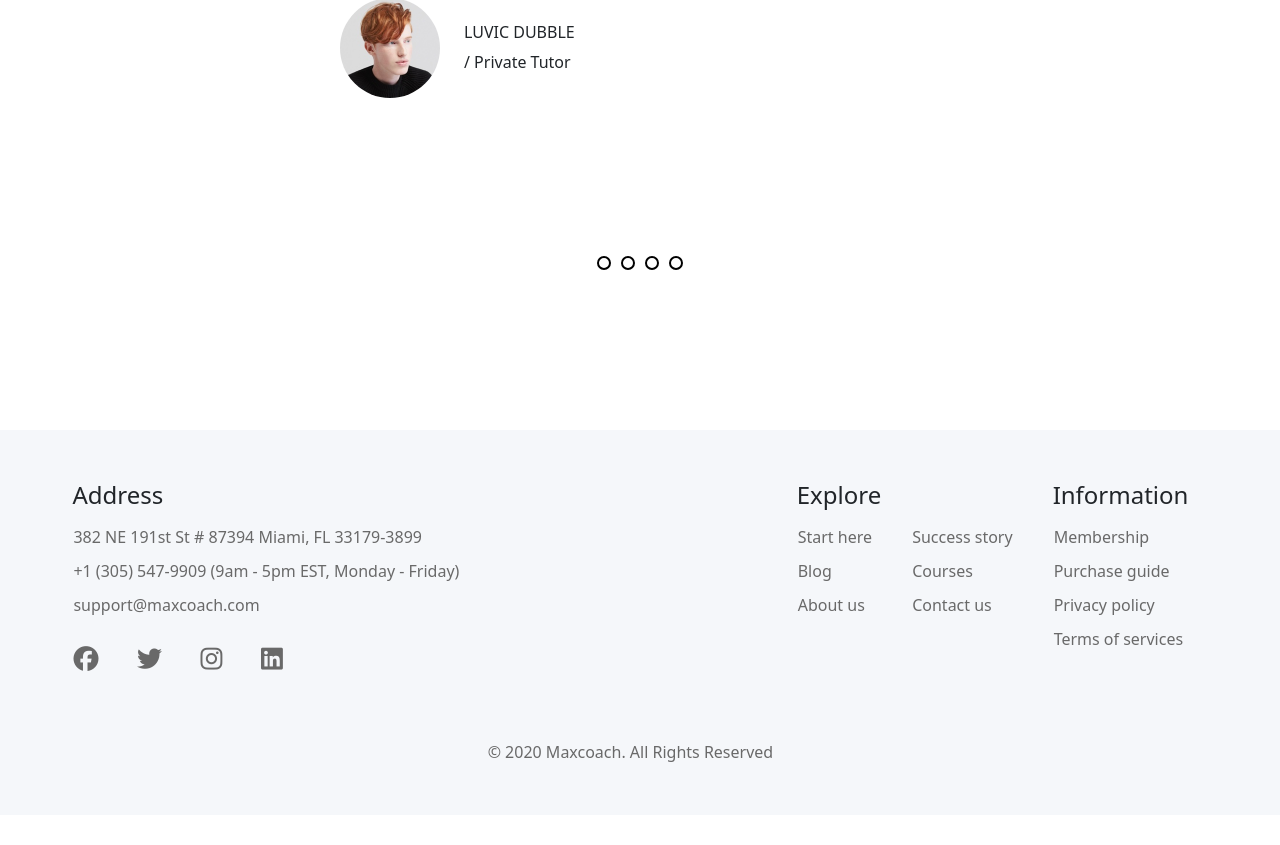
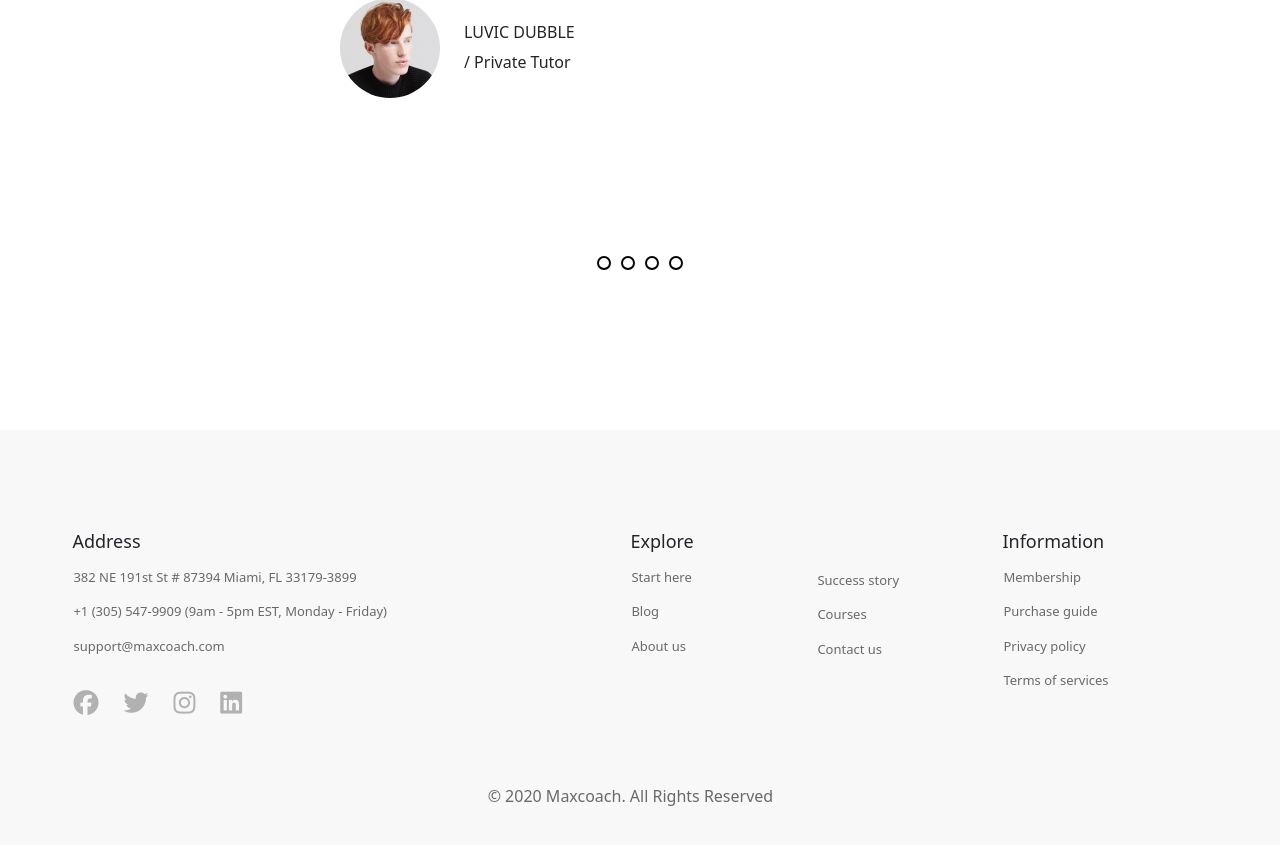
Before and after one commit to saraaffro/proj-html-vuejs, a Vue app: page / in a window 1280 px wide. Shown: the part 3482-4327 px from the top of the page. Before the commit the page ends 4297 px from the top, so only its background shows below. Built offline with nearby package versions, Linux system fonts and the light colour scheme.

Commit message:
fix: footer details

```diff
--- a/src/components/AppFooter.vue
+++ b/src/components/AppFooter.vue
@@ -9,8 +9,8 @@ export default{
     <footer>
         <div id="bg" class="container-fluid-lg">
             <div class="container-xl">
-                <div class="flex">
-                    <div id="lista1">
+                <div class="flex row">
+                    <div id="lista1" class="col-12 col-lg-6">
                         <h4>Address</h4>
                         <ul>
                             <li>382 NE 191st St # 87394 Miami, FL 33179-3899</li>
@@ -25,8 +25,7 @@ export default{
                         </ul>
                     </div>
 
-                    <div class="flex">
-                        <div id="lista2">
+                    <div id="lista2" class="col-6 col-md-4 col-lg-2">
                         <h4>Explore</h4>
                         <ul>
                             <li><a href="/start-here">Start here</a></li>
@@ -35,7 +34,7 @@ export default{
                         </ul>
                     </div>
 
-                        <div id="lista3">
+                    <div id="lista3" class="col-6 col-md-4 col-lg-2">
                         <ul>
                             <li><a href="#">Success story</a></li>
                             <li><a href="/Course">Courses</a></li>
@@ -43,7 +42,7 @@ export default{
                         </ul>
                     </div>
 
-                        <div id="lista4">
+                    <div id="lista4" class="col-12 col-md-4 col-lg-2">
                         <h4>Information</h4>
                         <ul>
                             <li><a href="#">Membership</a></li>
@@ -51,7 +50,6 @@ export default{
                             <li><a href="#">Privacy policy</a></li>
                             <li><a href="#">Terms of services</a></li>
                         </ul>
-                        </div>
                     </div>
                 </div>
 
@@ -69,19 +67,19 @@ export default{
     @use '../styles/partial/variables' as *;
 
     #bg{
-        background-color: $bianco-sporco;
+        background-color: #f8f8f8;
         padding: 4% 1.5% 4% 0;
-        // display: flex;
-        // flex-direction: column;
     }
-    .flex{
-        display: flex;
-        justify-content: space-between;
-        flex-wrap: wrap;
-    }
+    // .flex{
+    //     display: flex;
+    //     justify-content: space-between;
+    //     flex-wrap: wrap;
+    // }
 
     h4{
         margin-bottom: 15px;
+        font-size: 18px;
+        margin-top: 50px;
     }
 
     ul{
@@ -89,12 +87,14 @@ export default{
     }
 
     li{
-        margin-bottom: 10px;
+        margin-bottom: 15px;
         color: $grigio;
+        font-size: 13px;
     }
 
     a{
         color: $grigio;
+        transition: color 0.3s ease-in-out;
 
         &:hover{
             color: $verde-acqua;
@@ -103,9 +103,10 @@ export default{
 
     .fa-brands{
         font-size: 25px;
-        margin-right: 10%;
+        margin-right: 25px;
         margin-top: 20px;
-        color: $grigio;
+        color: #b1b1b1;
+        transition: color 0.3s ease-in-out;
 
         &:hover{
             color: $verde-acqua;
@@ -113,7 +114,7 @@ export default{
     }
 
     #lista3{
-        margin: 44px 40px 0 30px;
+        margin: 90px 0 0;
     }
 
     span{
@@ -125,5 +126,9 @@ export default{
         text-align: center;
     }
 
+    .row{
+        width: 100%;
+    }
+
 
 </style>
```
Lines whose indentation alone changed are shown as unchanged.
